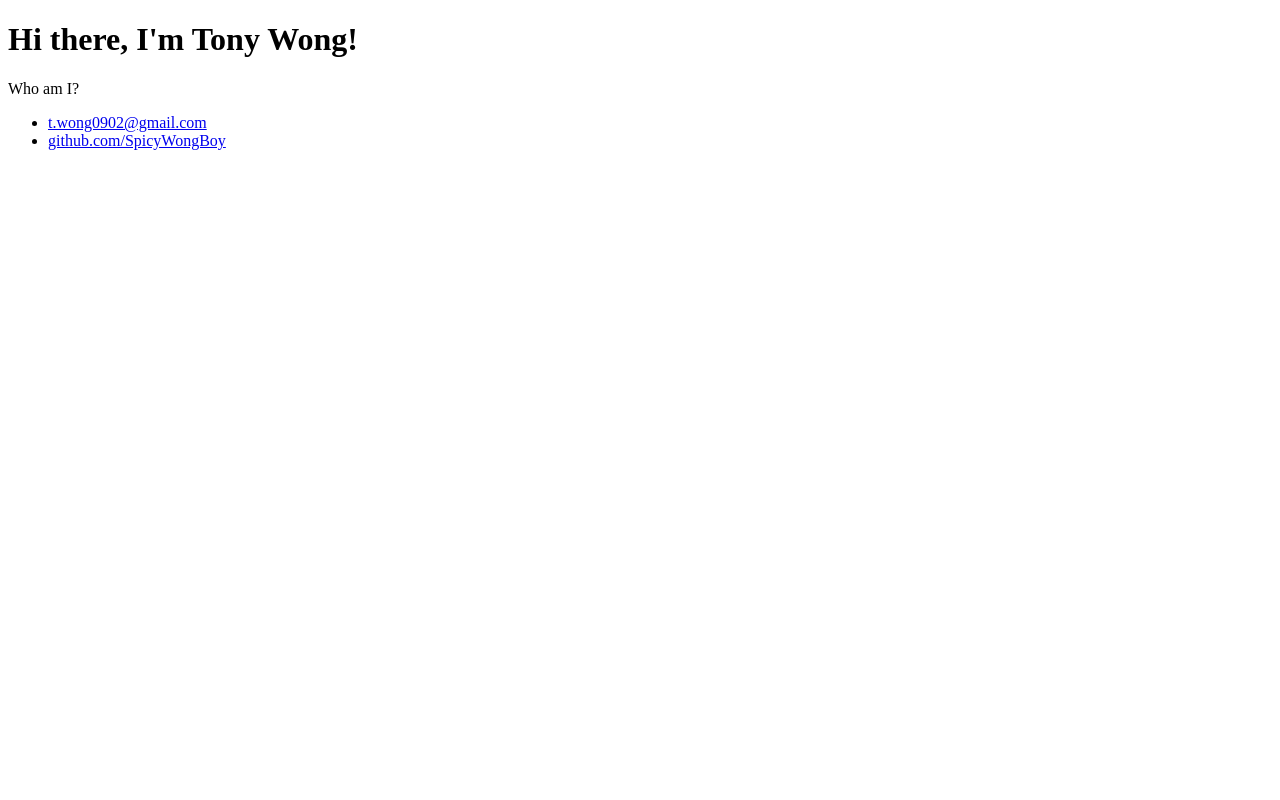
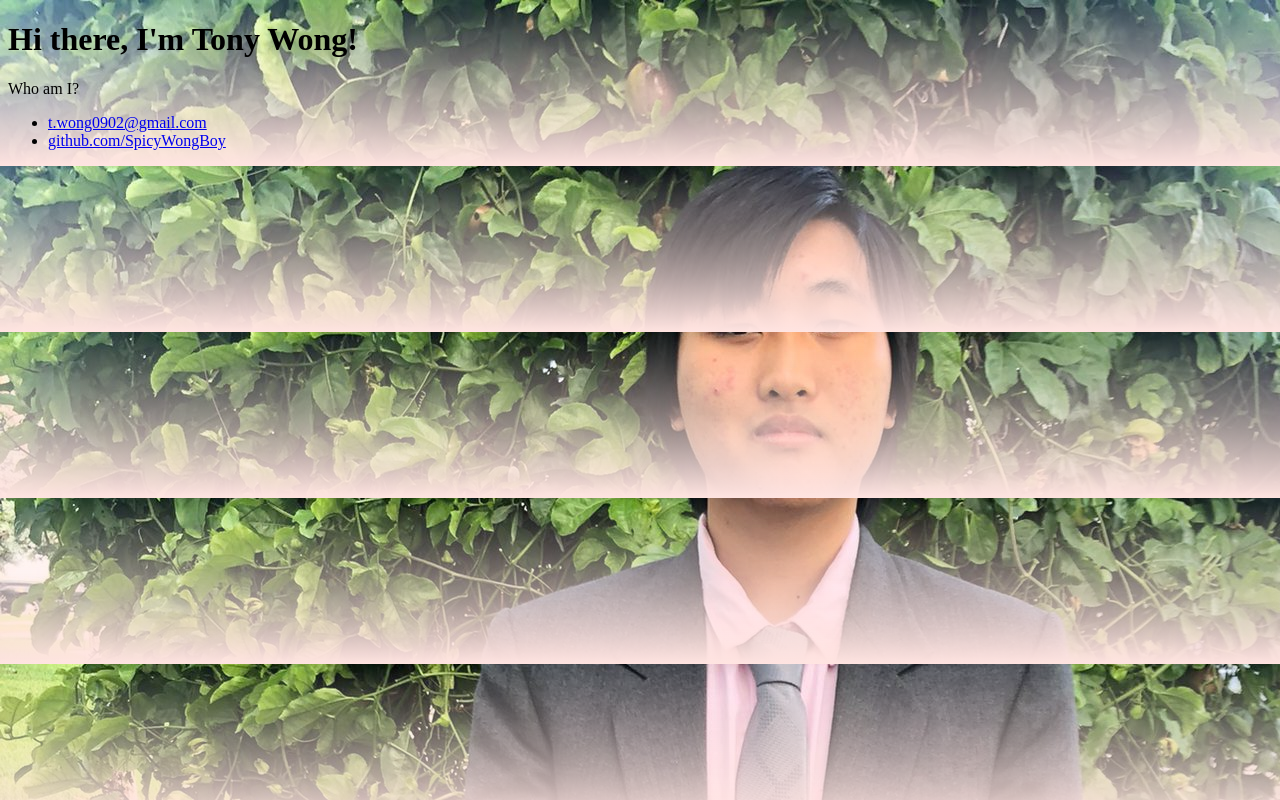
Before and after one commit to tonywonguf/tonywonguf.github.io, a plain HTML site: page index.html in a window 1280 px wide. Drawn offline with Linux system fonts and the light colour scheme.

Commit message:
background image

```diff
--- a/styles.css
+++ b/styles.css
@@ -1,3 +1,6 @@
 blurb {
     background-color: beige;
 }
+body {
+    background: linear-gradient(to bottom, transparent, mistyrose), url("suave_tony.jpeg")
+}
```
Also changed, not shown: suave_tony.jpeg (added).
